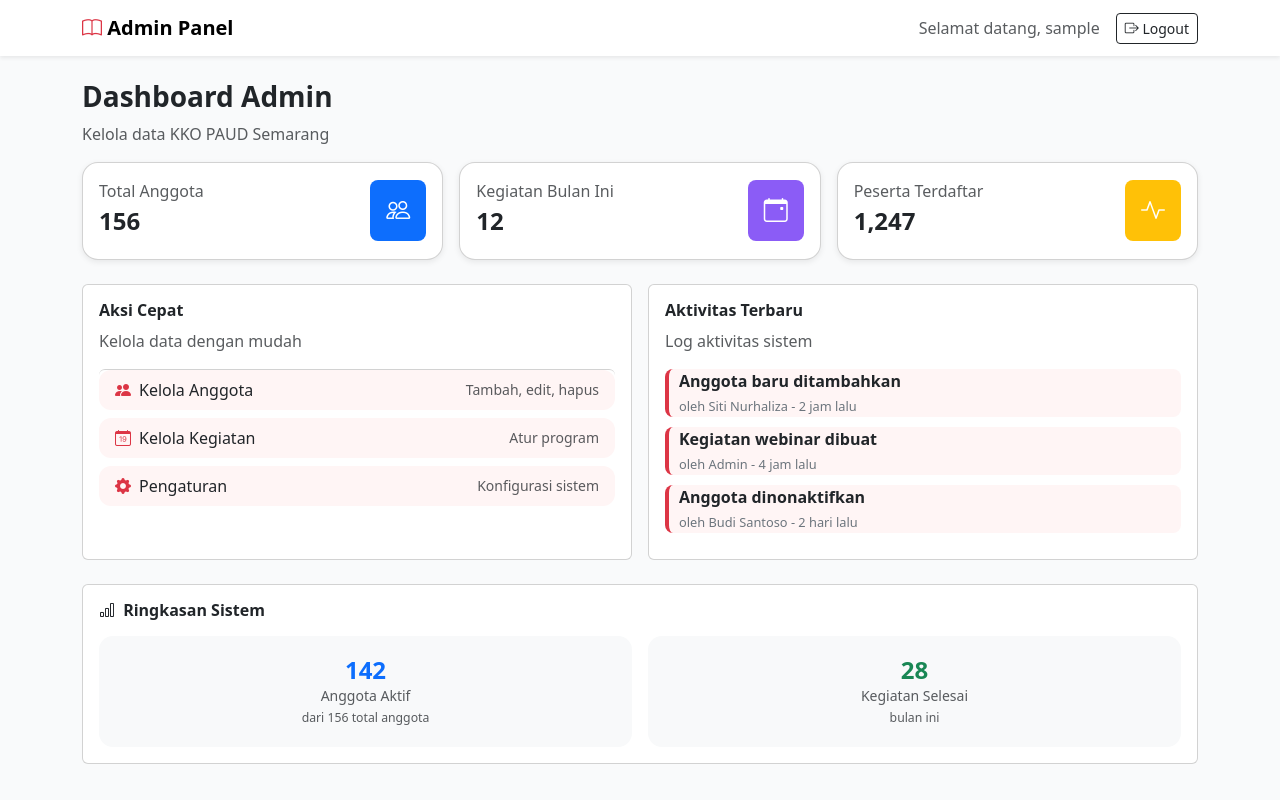
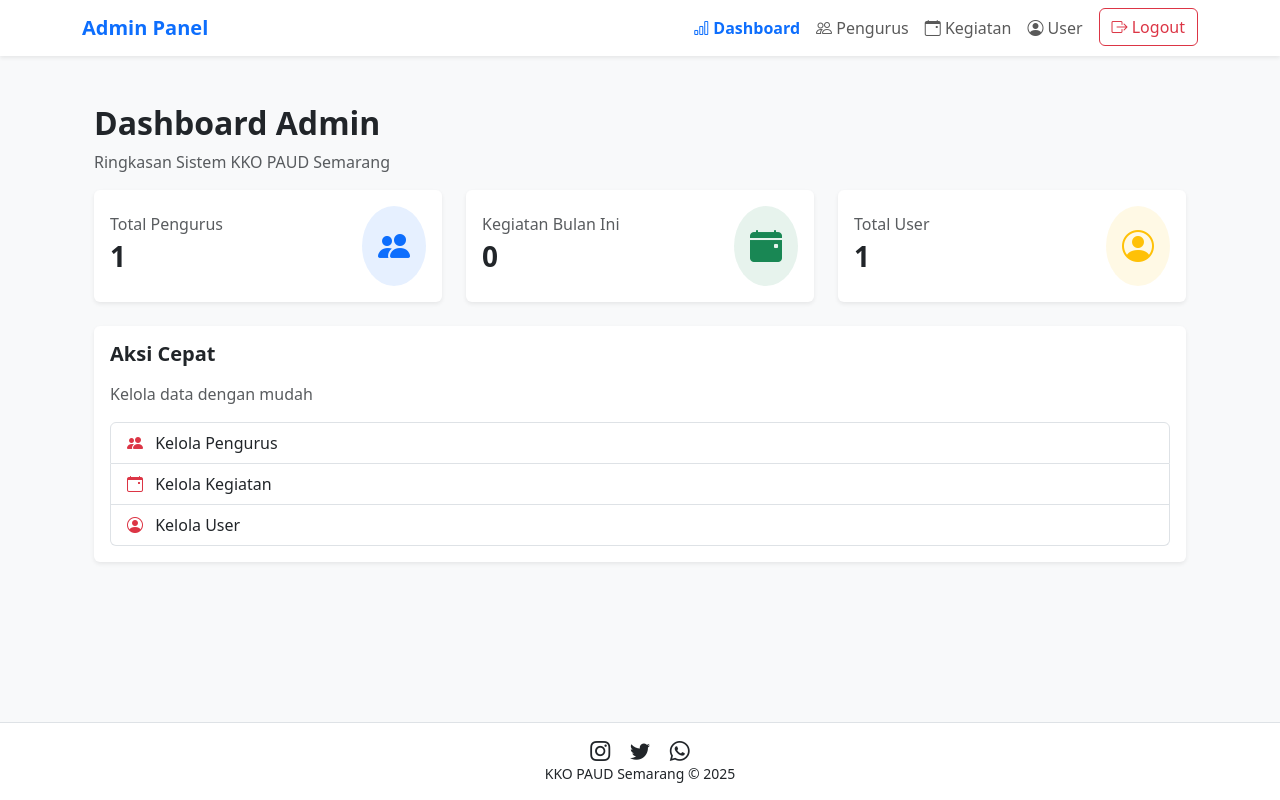
Before and after one commit to liliianaa/webkkosemarang, a PHP site: page /admin.php in a window 1280 px wide. Run offline with PHP 8.4, Linux system fonts and the light colour scheme; the visitor is signed in with stand-in values (Sample User, id 1); tables that the repository leaves empty or names only in its code hold one stand-in row (values such as "Sample post").

Commit message:
add dashboard admin

```diff
--- a/admin.php
+++ b/admin.php
@@ -2,6 +2,7 @@
 session_start();
 include "koneksi.php";
 
+// cek jika belum login
 if (!isset($_SESSION['username'])) {
     header("location:login.php");
     exit;
@@ -13,178 +14,81 @@ if (!isset($_SESSION['username'])) {
 <head>
     <meta charset="utf-8" />
     <meta name="viewport" content="width=device-width, initial-scale=1" />
-  <title>Admin Panel | KKO PAUD Semarang</title>
-  <link rel="stylesheet" href="https://cdn.jsdelivr.net/npm/bootstrap-icons@1.11.1/font/bootstrap-icons.css"/>
-  <link href="https://cdn.jsdelivr.net/npm/bootstrap@5.3.2/dist/css/bootstrap.min.css" rel="stylesheet"/>
-  <style>
-    body { background-color: #f9fafb; }
-    .stat-card {
-      border-radius: 16px;
-      box-shadow: 0 2px 6px rgba(0,0,0,0.08);
-    }
-    .quick-action .list-group-item {
-      border: none;
-      border-radius: 12px;
-      margin-bottom: 8px;
-      background-color: #fff5f5;
-      transition: 0.2s;
-    }
-    .quick-action .list-group-item:hover {
-      background-color: #ffecec;
-    }
-    .activity-item {
-      border-left: 4px solid #dc3545;
-      padding-left: 10px;
-      margin-bottom: 10px;
-      background-color: #fff5f5;
-      border-radius: 8px;
-    }
-    .activity-item small {
-      font-size: 0.8rem;
-      color: #6c757d;
-    }
-    /* ringkasan sistem */
-    .summary-card {
-      border-radius: 14px;
-      padding: 20px;
-      text-align: center;
-    }
-    .summary-card h4 {
-      font-weight: bold;
-      margin: 0;
-    }
-    .summary-card p {
-      margin: 0;
-      font-size: 14px;
-    }
-  </style>
+    <title>Admin Panel | KKO PAUD</title>
+    <link rel="icon" href="assets/logo.png" />
+    <link rel="stylesheet" href="https://cdn.jsdelivr.net/npm/bootstrap-icons@1.11.1/font/bootstrap-icons.css" />
+    <link href="https://cdn.jsdelivr.net/npm/bootstrap@5.3.2/dist/css/bootstrap.min.css" rel="stylesheet" />
 </head>
-<body>
+<body class="bg-light">
+
 <!-- Navbar -->
-  <nav class="navbar bg-white shadow-sm">
+<nav class="navbar navbar-expand-lg bg-white shadow-sm sticky-top">
     <div class="container">
-      <span class="navbar-brand fw-bold">
-        <i class="bi bi-book text-danger"></i> Admin Panel
-      </span>
-      <div class="ms-auto d-flex align-items-center">
-        <span class="me-3 text-muted">Selamat datang, <?= $_SESSION['username']?> </span>
-        <a href="logout.php" class="btn btn-outline-dark btn-sm">
-          <i class="bi bi-box-arrow-right"></i> Logout
+        <a class="navbar-brand fw-bold text-primary" href="admin.php">Admin Panel</a>
+        <button class="navbar-toggler" type="button" data-bs-toggle="collapse" data-bs-target="#navbarNav">
+            <span class="navbar-toggler-icon"></span>
+        </button>
+        <div class="collapse navbar-collapse" id="navbarNav">
+            <ul class="navbar-nav ms-auto mb-2 mb-lg-0">
+                <li class="nav-item">
+                    <a class="nav-link <?= (!isset($_GET['page']) || $_GET['page']=="dashboard") ? 'active fw-semibold text-primary' : '' ?>" href="admin.php?page=dashboard">
+                        <i class="bi bi-bar-chart"></i> Dashboard
                     </a>
+                </li>
+                <li class="nav-item">
+                    <a class="nav-link <?= (isset($_GET['page']) && $_GET['page']=="pengurus") ? 'active fw-semibold text-primary' : '' ?>" href="admin.php?page=anggota_data">
+                        <i class="bi bi-people"></i> Pengurus
+                    </a>
+                </li>
+                <li class="nav-item">
+                    <a class="nav-link <?= (isset($_GET['page']) && $_GET['page']=="kegiatan") ? 'active fw-semibold text-primary' : '' ?>" href="admin.php?page=kegiatan_data">
+                        <i class="bi bi-calendar-event"></i> Kegiatan
+                    </a>
+                </li>
+                <li class="nav-item">
+                    <a class="nav-link <?= (isset($_GET['page']) && $_GET['page']=="user") ? 'active fw-semibold text-primary' : '' ?>" href="admin.php?page=user">
+                        <i class="bi bi-person-circle"></i> User
+                    </a>
+                </li>
+                <li class="nav-item">
+                    <a class="btn btn-outline-danger ms-2" href="logout.php"><i class="bi bi-box-arrow-right"></i> Logout</a>
+                </li>
+            </ul>
         </div>
     </div>
 </nav>
+<!-- End Navbar -->
 
 <!-- Content -->
-  <div class="container my-4">
-    <h3 class="fw-bold">Dashboard Admin</h3>
-    <p class="text-muted">Kelola data KKO PAUD Semarang</p>
+<section id="content" class="py-4 mb-5">
+    <div class="container">
+        <?php
+        if (isset($_GET['page'])) {
+            $page = $_GET['page'];
+            $file = $page . ".php";
+            if (file_exists($file)) {
+                include($file);
+            } else {
+                echo "<div class='alert alert-danger'>Halaman tidak ditemukan!</div>";
+            }
+        } else {
+            include("dashboard.php");
+        }
+        ?>
+    </div>
+</section>
+<!-- End Content -->
 
-    <!-- Statistik -->
-    <div class="row g-3 mb-4">
-      <div class="col-md-4">
-        <div class="card stat-card p-3">
-          <div class="d-flex justify-content-between align-items-center">
+<!-- Footer -->
+<footer class="text-center p-3 bg-white border-top fixed-bottom small">
     <div>
-              <p class="text-muted mb-1">Total Anggota</p>
-              <h4 class="fw-bold">156</h4>
+        <a href="https://www.instagram.com/udinusofficial"><i class="bi bi-instagram h5 p-2 text-dark"></i></a>
+        <a href="https://twitter.com/udinusofficial"><i class="bi bi-twitter h5 p-2 text-dark"></i></a>
+        <a href="https://wa.me/+6281226403786"><i class="bi bi-whatsapp h5 p-2 text-dark"></i></a>
     </div>
-            <div class="bg-primary text-white p-3 rounded-3">
-              <i class="bi bi-people h4"></i>
-            </div>
-          </div>
-        </div>
-      </div>
-      <div class="col-md-4">
-        <div class="card stat-card p-3">
-          <div class="d-flex justify-content-between align-items-center">
-            <div>
-              <p class="text-muted mb-1">Kegiatan Bulan Ini</p>
-              <h4 class="fw-bold">12</h4>
-            </div>
-            <div class="bg-purple text-white p-3 rounded-3" style="background:#8b5cf6;">
-              <i class="bi bi-calendar-event h4"></i>
-            </div>
-          </div>
-        </div>
-      </div>
-      <div class="col-md-4">
-        <div class="card stat-card p-3">
-          <div class="d-flex justify-content-between align-items-center">
-            <div>
-              <p class="text-muted mb-1">Peserta Terdaftar</p>
-              <h4 class="fw-bold">1,247</h4>
-            </div>
-            <div class="bg-warning text-white p-3 rounded-3">
-              <i class="bi bi-activity h4"></i>
-            </div>
-          </div>
-        </div>
-      </div>
-    </div>
-
-    <!-- Aksi cepat + Aktivitas terbaru -->
-    <div class="row g-3 mb-4">
-      <div class="col-md-6">
-        <div class="card p-3 h-100">
-          <h6 class="fw-bold">Aksi Cepat</h6>
-          <p class="text-muted">Kelola data dengan mudah</p>
-          <div class="list-group quick-action">
-            <a href="#" class="list-group-item d-flex align-items-center">
-              <i class="bi bi-people-fill text-danger me-2"></i>
-              Kelola Anggota <span class="ms-auto text-muted small">Tambah, edit, hapus</span>
-            </a>
-            <a href="#" class="list-group-item d-flex align-items-center">
-              <i class="bi bi-calendar-date text-danger me-2"></i>
-              Kelola Kegiatan <span class="ms-auto text-muted small">Atur program</span>
-            </a>
-            <a href="#" class="list-group-item d-flex align-items-center">
-              <i class="bi bi-gear-fill text-danger me-2"></i>
-              Pengaturan <span class="ms-auto text-muted small">Konfigurasi sistem</span>
-            </a>
-          </div>
-        </div>
-      </div>
-      <div class="col-md-6">
-        <div class="card p-3 h-100">
-          <h6 class="fw-bold">Aktivitas Terbaru</h6>
-          <p class="text-muted">Log aktivitas sistem</p>
-          <div class="activity-item">
-            <strong>Anggota baru ditambahkan</strong><br>
-            <small>oleh Siti Nurhaliza - 2 jam lalu</small>
-          </div>
-          <div class="activity-item">
-            <strong>Kegiatan webinar dibuat</strong><br>
-            <small>oleh Admin - 4 jam lalu</small>
-          </div>
-          <div class="activity-item">
-            <strong>Anggota dinonaktifkan</strong><br>
-            <small>oleh Budi Santoso - 2 hari lalu</small>
-          </div>
-        </div>
-      </div>
-    </div>
-
-    <!-- Ringkasan Sistem -->
-    <div class="card p-3 mb-4">
-      <h6 class="fw-bold mb-3"><i class="bi bi-bar-chart me-1"></i> Ringkasan Sistem</h6>
-      <div class="row g-3">
-        <div class="col-md-6">
-          <div class="summary-card bg-light">
-            <h4 class="text-primary">142</h4>
-            <p class="text-muted">Anggota Aktif <br><small>dari 156 total anggota</small></p>
-          </div>
-        </div>
-        <div class="col-md-6">
-          <div class="summary-card bg-light">
-            <h4 class="text-success">28</h4>
-            <p class="text-muted">Kegiatan Selesai <br><small>bulan ini</small></p>
-          </div>
-        </div>
-      </div>
-    </div>
-
-  </div>
+    <div>KKO PAUD Semarang &copy; 2025</div>
+</footer>
+<!-- End Footer -->
 
 <script src="https://cdn.jsdelivr.net/npm/bootstrap@5.3.2/dist/js/bootstrap.bundle.min.js"></script>
 </body>
--- /dev/null
+++ b/dashboard.php
@@ -0,0 +1,82 @@
+<?php
+// jumlah pengurus
+$q1 = $conn->query("SELECT COUNT(*) as total FROM pengurus");
+$jumlah_pengurus = $q1->fetch_assoc()['total'];
+
+// jumlah kegiatan bulan ini
+$q2 = $conn->query("SELECT COUNT(*) as total FROM kegiatan WHERE MONTH(tanggal)=MONTH(CURRENT_DATE())");
+$jumlah_kegiatan = $q2->fetch_assoc()['total'];
+
+// jumlah user
+$q3 = $conn->query("SELECT COUNT(*) as total FROM user");
+$jumlah_user = $q3->fetch_assoc()['total'];
+?>
+
+<div class="container mt-4">
+  <h2 class="fw-bold">Dashboard Admin</h2>
+  <p class="text-muted">Ringkasan Sistem KKO PAUD Semarang</p>
+
+  <!-- Statistik -->
+  <div class="row g-4 mb-4">
+    <div class="col-md-4">
+      <div class="card shadow-sm border-0">
+        <div class="card-body d-flex justify-content-between align-items-center">
+          <div>
+            <p class="text-muted mb-1">Total Pengurus</p>
+            <h3 class="fw-bold"><?= $jumlah_pengurus ?></h3>
+          </div>
+          <div class="rounded-circle bg-primary bg-opacity-10 p-3">
+            <i class="bi bi-people-fill text-primary fs-2"></i>
+          </div>
+        </div>
+      </div>
+    </div>
+
+    <div class="col-md-4">
+      <div class="card shadow-sm border-0">
+        <div class="card-body d-flex justify-content-between align-items-center">
+          <div>
+            <p class="text-muted mb-1">Kegiatan Bulan Ini</p>
+            <h3 class="fw-bold"><?= $jumlah_kegiatan ?></h3>
+          </div>
+          <div class="rounded-circle bg-success bg-opacity-10 p-3">
+            <i class="bi bi-calendar-event-fill text-success fs-2"></i>
+          </div>
+        </div>
+      </div>
+    </div>
+
+    <div class="col-md-4">
+      <div class="card shadow-sm border-0">
+        <div class="card-body d-flex justify-content-between align-items-center">
+          <div>
+            <p class="text-muted mb-1">Total User</p>
+            <h3 class="fw-bold"><?= $jumlah_user ?></h3>
+          </div>
+          <div class="rounded-circle bg-warning bg-opacity-10 p-3">
+            <i class="bi bi-person-circle text-warning fs-2"></i>
+          </div>
+        </div>
+      </div>
+    </div>
+  </div>
+
+  <!-- Aksi Cepat -->
+  <div class="card shadow-sm border-0">
+    <div class="card-body">
+      <h5 class="fw-bold mb-3">Aksi Cepat</h5>
+      <p class="text-muted">Kelola data dengan mudah</p>
+      <div class="list-group">
+        <a href="admin.php?page=anggota_data" class="list-group-item list-group-item-action">
+          <i class="bi bi-people-fill text-danger me-2"></i> Kelola Pengurus
+        </a>
+        <a href="admin.php?page=kegiatan_data" class="list-group-item list-group-item-action">
+          <i class="bi bi-calendar-event text-danger me-2"></i> Kelola Kegiatan
+        </a>
+        <a href="admin.php?page=user" class="list-group-item list-group-item-action">
+          <i class="bi bi-person-circle text-danger me-2"></i> Kelola User
+        </a>
+      </div>
+    </div>
+  </div>
+</div>
```
Lines whose indentation alone changed are shown as unchanged.
